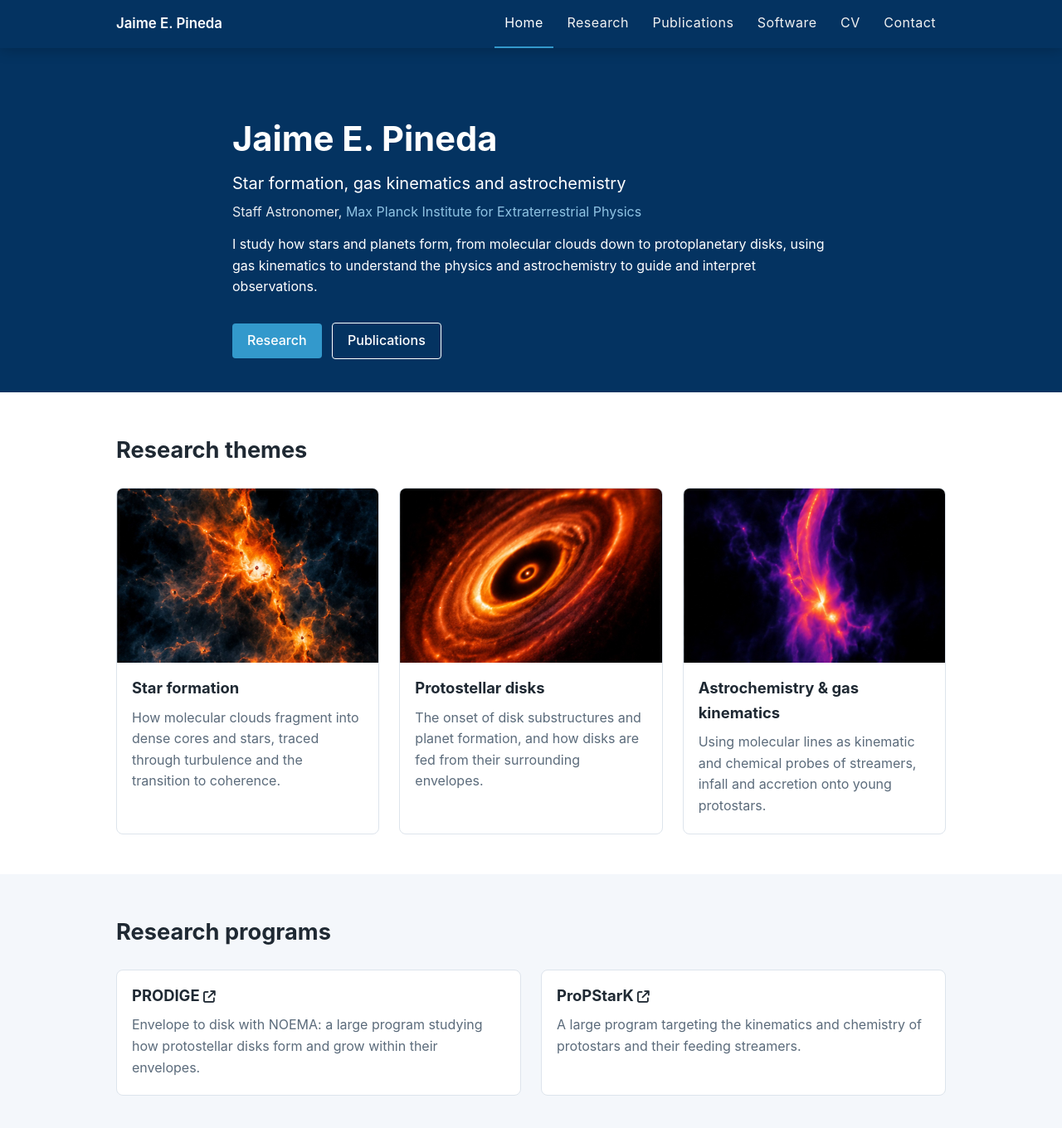
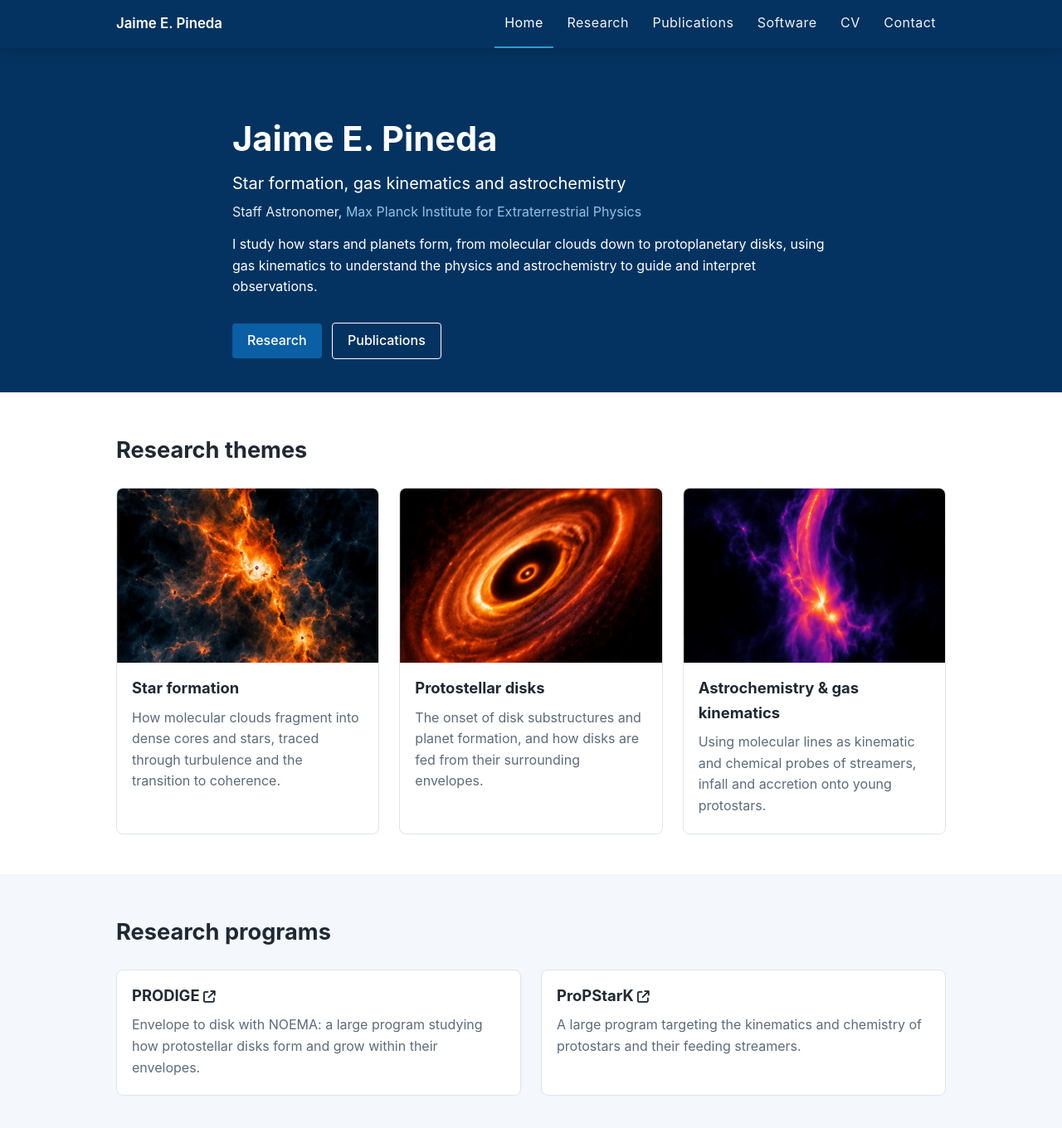
Before and after one commit to jpinedaf/jpinedaf.github.io, a Jekyll site: the page built from index.md, in a window 1280 px wide and 1400 px high. Shown: the top 1360 px of the window at 83% size. Built offline with Jekyll 4.4.1, drawn with Linux system fonts in a browser that asks for light colours; a style sheet for code colours, icons or effects is not loaded.

Commit message:
Darken button background for WCAG AA contrast
Co-authored-by: Copilot <223556219+Copilot@users.noreply.github.com>

```diff
--- a/assets/css/site.css
+++ b/assets/css/site.css
@@ -1,6 +1,8 @@
 :root {
   --navy: #043361;
   --accent: #3399cc;
+  --btn: #0b5fa5;
+  --btn-hover: #084a82;
   --bg: #ffffff;
   --bg-alt: #f4f7fb;
   --text: #1f2933;
@@ -75,10 +77,11 @@ img { max-width: 100%; height: auto; }
 .hero .intro { max-width: 720px; margin-top: 14px; }
 .btn {
   display: inline-block; margin: 14px 8px 0 0; padding: 8px 18px; border-radius: 4px;
-  background: var(--accent); color: #fff !important; font-weight: 500;
+  background: var(--btn); color: #fff !important; font-weight: 500;
 }
-.btn:hover { text-decoration: none; filter: brightness(1.1); }
+.btn:hover { text-decoration: none; background: var(--btn-hover); }
 .btn.secondary { background: transparent; border: 1px solid #fff; }
+.btn.secondary:hover { background: rgba(255,255,255,.15); }
 
 /* Sections */
 .section { padding: 48px 0; }
```
